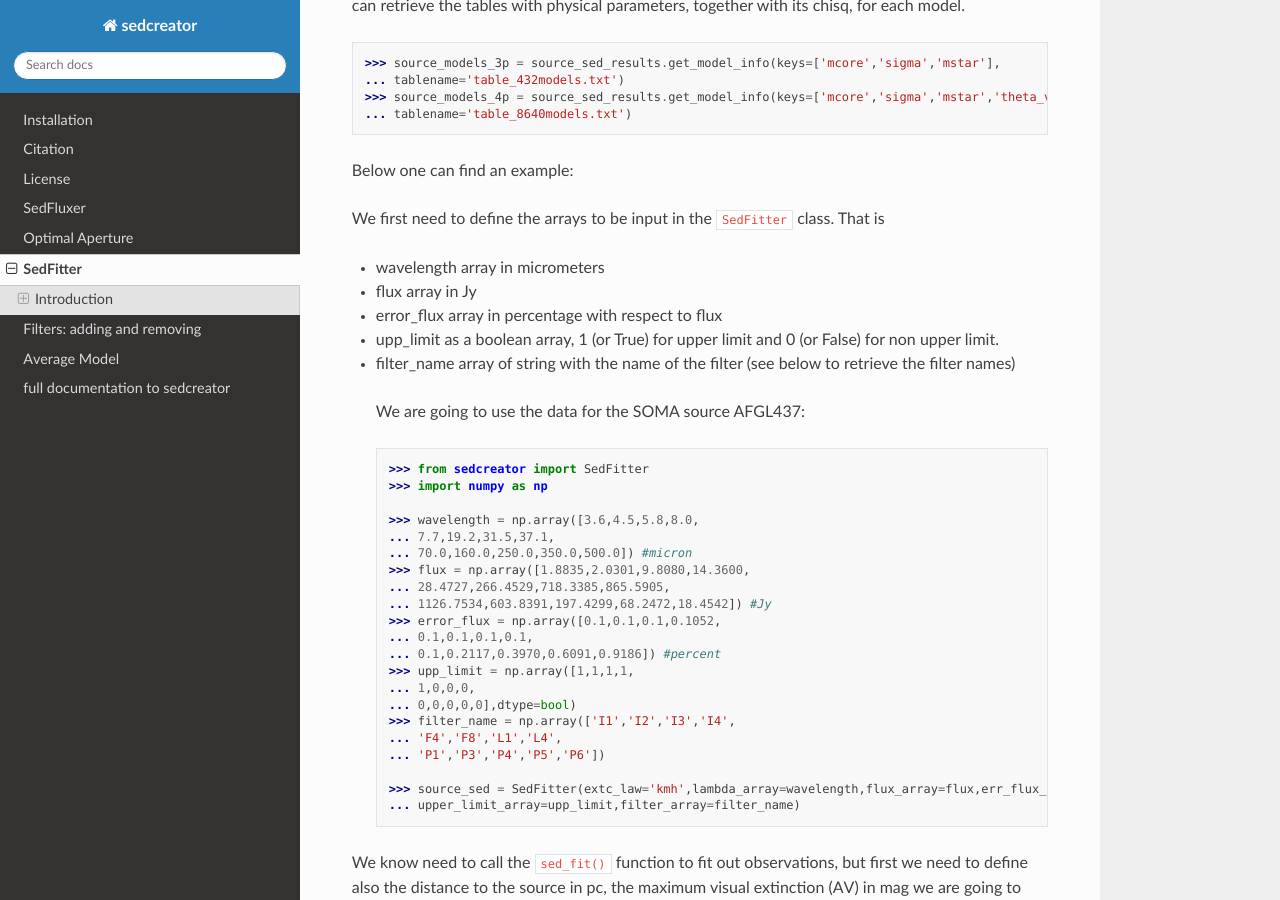
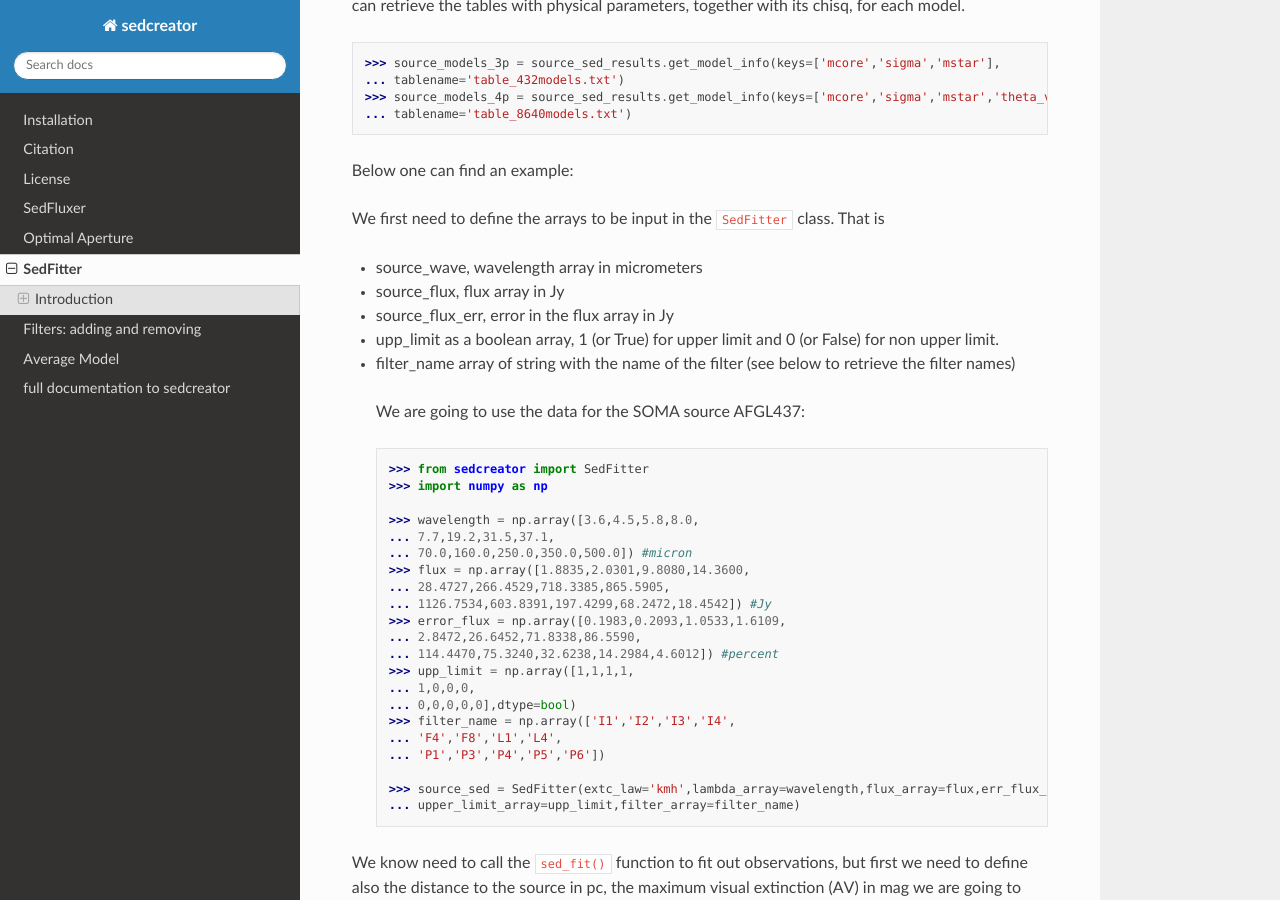
Before and after one commit to fedriani/sedcreator, a Sphinx documentation site: the page built from docs/SedFitter.rst, in a window 1280 px wide and 900 px high, scrolled down 687 px. Built offline with Sphinx 7.4.7 and the Read the Docs theme 2.0.0, drawn with Linux system fonts in a browser that asks for light colours.

Commit message:
docs update

```diff
--- a/docs/SedFitter.rst
+++ b/docs/SedFitter.rst
@@ -32,11 +32,11 @@ Below one can find an example:
 
 We first need to define the arrays to be input in the ``SedFitter`` class. That is
 
-* wavelength array in micrometers
+* source_wave, wavelength array in micrometers
 
-* flux array in Jy
+* source_flux, flux array in Jy
 
-* error_flux array in percentage with respect to flux
+* source_flux_err, error in the flux array in Jy
 
 * upp_limit as a boolean array, 1 (or True) for upper limit and 0 (or False) for non upper limit.
 
@@ -54,9 +54,9 @@ We first need to define the arrays to be input in the ``SedFitter`` class. That
     >>> flux = np.array([1.8835,2.0301,9.8080,14.3600,
     ... 28.4727,266.4529,718.3385,865.5905,
     ... 1126.7534,603.8391,197.4299,68.2472,18.4542]) #Jy
-    >>> error_flux = np.array([0.1,0.1,0.1,0.1052,
-    ... 0.1,0.1,0.1,0.1,
-    ... 0.1,0.2117,0.3970,0.6091,0.9186]) #percent
+    >>> error_flux = np.array([0.1983,0.2093,1.0533,1.6109,
+    ... 2.8472,26.6452,71.8338,86.5590,
+    ... 114.4470,75.3240,32.6238,14.2984,4.6012]) #percent
     >>> upp_limit = np.array([1,1,1,1,
     ... 1,0,0,0,
     ... 0,0,0,0,0],dtype=bool)
@@ -132,9 +132,9 @@ It is very simple then to plot, for example the best 5 SEDs from the 432 physica
     >>> flux = np.array([1.8835,2.0301,9.8080,14.3600,
     ... 28.4727,266.4529,718.3385,865.5905,
     ... 1126.7534,603.8391,197.4299,68.2472,18.4542]) #Jy
-    >>> error_flux = np.array([0.1,0.1,0.1,0.1052,
-    ... 0.1,0.1,0.1,0.1,
-    ... 0.1,0.2117,0.3970,0.6091,0.9186]) #percent
+    >>> error_flux = np.array([0.1983,0.2093,1.0533,1.6109,
+    ... 2.8472,26.6452,71.8338,86.5590,
+    ... 114.4470,75.3240,32.6238,14.2984,4.6012]) #percent
     >>> upp_limit = np.array([1,1,1,1,
     ... 1,0,0,0,
     ... 0,0,0,0,0],dtype=bool)
@@ -175,9 +175,9 @@ Let's also do a more colorful plot by plotting all SED with a chisq<50, consider
     >>> flux = np.array([1.8835,2.0301,9.8080,14.3600,
     ... 28.4727,266.4529,718.3385,865.5905,
     ... 1126.7534,603.8391,197.4299,68.2472,18.4542]) #Jy
-    >>> error_flux = np.array([0.1,0.1,0.1,0.1052,
-    ... 0.1,0.1,0.1,0.1,
-    ... 0.1,0.2117,0.3970,0.6091,0.9186]) #percent
+    >>> error_flux = np.array([0.1983,0.2093,1.0533,1.6109,
+    ... 2.8472,26.6452,71.8338,86.5590,
+    ... 114.4470,75.3240,32.6238,14.2984,4.6012]) #percent
     >>> upp_limit = np.array([1,1,1,1,
     ... 1,0,0,0,
     ... 0,0,0,0,0],dtype=bool)
@@ -218,9 +218,9 @@ It is also interesting to plot the 2D distribution of the 3 main parameters of t
     >>> flux = np.array([1.8835,2.0301,9.8080,14.3600,
     ... 28.4727,266.4529,718.3385,865.5905,
     ... 1126.7534,603.8391,197.4299,68.2472,18.4542]) #Jy
-    >>> error_flux = np.array([0.1,0.1,0.1,0.1052,
-    ... 0.1,0.1,0.1,0.1,
-    ... 0.1,0.2117,0.3970,0.6091,0.9186]) #percent
+    >>> error_flux = np.array([0.1983,0.2093,1.0533,1.6109,
+    ... 2.8472,26.6452,71.8338,86.5590,
+    ... 114.4470,75.3240,32.6238,14.2984,4.6012]) #percent
     >>> upp_limit = np.array([1,1,1,1,
     ... 1,0,0,0,
     ... 0,0,0,0,0],dtype=bool)
```
